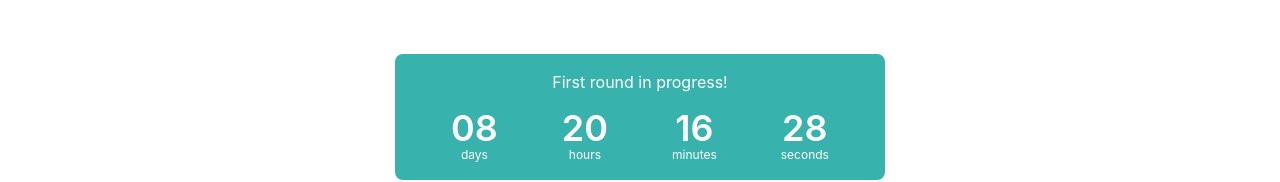
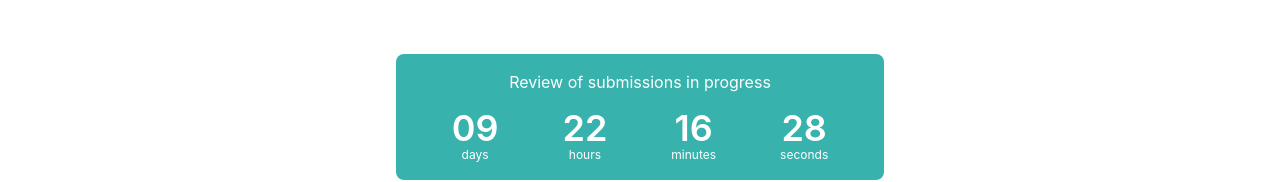
Before and after one commit to chakra-ui/hackathon, a Next.js app: page / in a window 1280 px wide. Shown: the part 693-875 px from the top of the page. Built offline with nearby package versions, Linux system fonts and the light colour scheme.

Commit message:
feat: updated next item

```diff
--- a/src/components/Timer.tsx
+++ b/src/components/Timer.tsx
@@ -49,7 +49,7 @@ export const useTimer = (props: UseTimerProps) => {
 const getSecondsFromExpiry = (expire: number) =>
   Math.round((expire - new Date().getTime()) / 1000);
 
-const expiresInSeconds = new Date('May 11, 2022 18:00:00 UTC').getTime();
+const expiresInSeconds = new Date('May 12, 2022 20:00:00 UTC').getTime();
 
 //Timer
 export const Timer = () => {
@@ -65,7 +65,7 @@ export const Timer = () => {
       py='4'
       px={{ base: '6', md: '8' }}
     >
-      <Text pb='4'>First round in progress!</Text>
+      <Text pb='4'>Review of submissions in progress</Text>
       <HStack spacing={{ base: '6', lg: '16' }} px={{ base: '4', lg: '6' }}>
         <TimeUnit value={days} label='days' />
         <TimeUnit value={hours} label='hours' />
```
